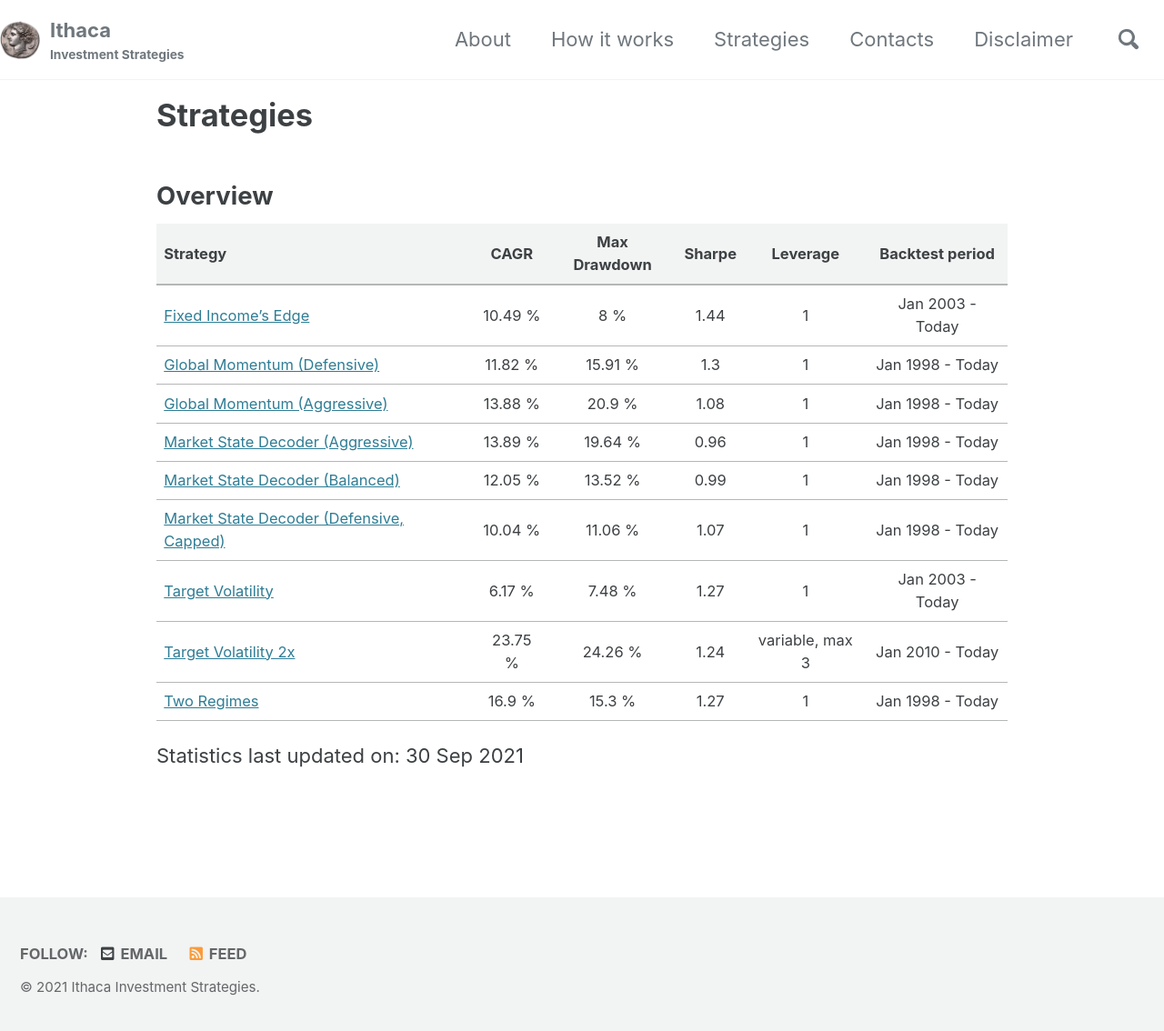
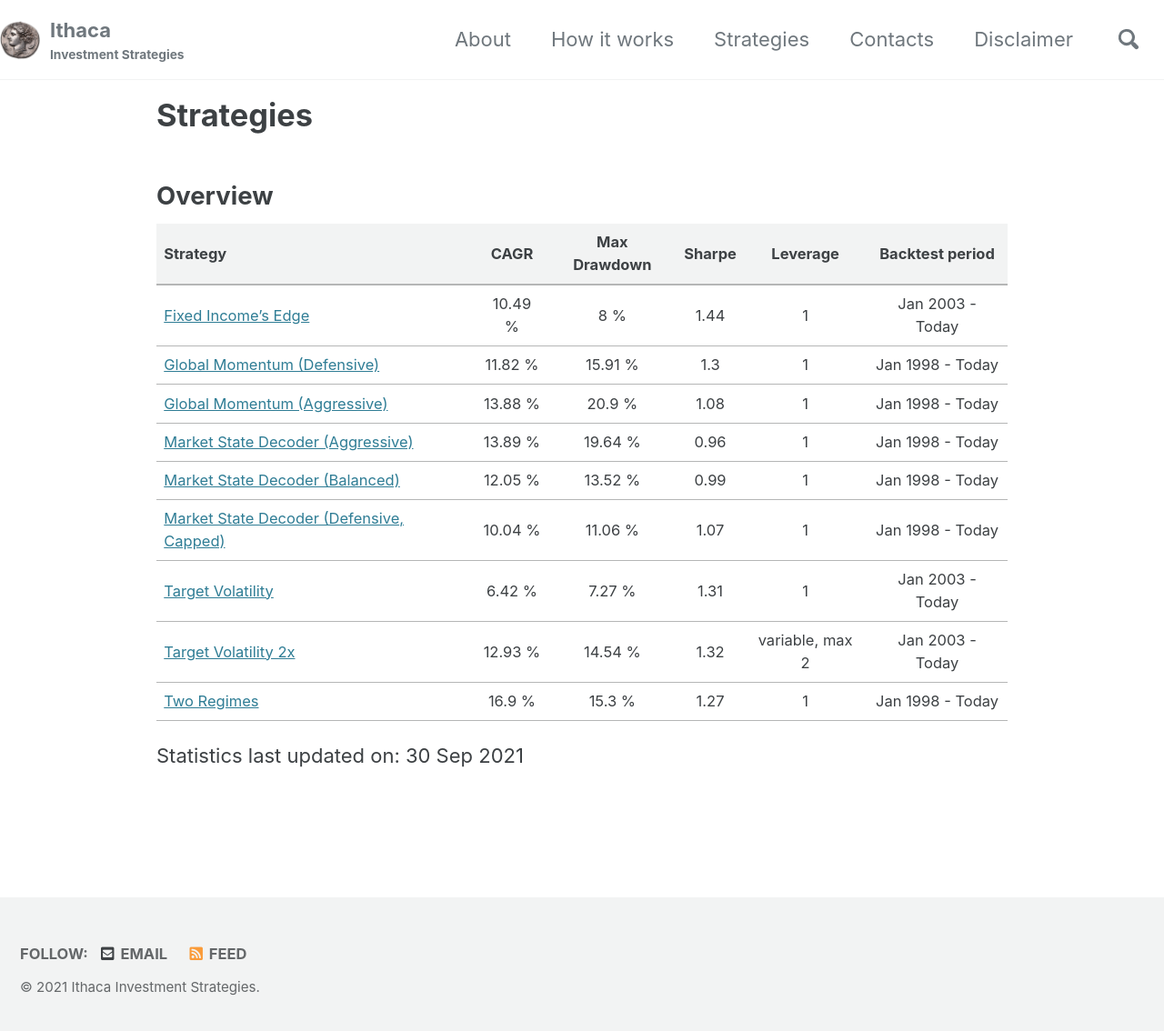
Before and after one commit to IthacaResearch/ithacaresearch.github.io, a Jekyll site: the page built from category/strategies.md, in a window 1280 px wide and 1142 px high. Shown: the top 1134 px of the window at 91% size. Built offline with Jekyll 4.4.1, drawn with Linux system fonts in a browser that asks for light colours; cached includes are drawn as plain includes.

Commit message:
Update strategies.md

```diff
--- a/category/strategies.md
+++ b/category/strategies.md
@@ -14,8 +14,8 @@ sidebar_sort_order: 2
 | [Market State Decoder (Aggressive)](/strategies/market-state-decoder-aggressive) | 13.89 % | 19.64 % | 0.96 | 1 | Jan 1998 - Today |
 | [Market State Decoder (Balanced)](/strategies/market-state-decoder-balanced) | 12.05 % | 13.52 % | 0.99 | 1 | Jan 1998 - Today |
 | [Market State Decoder (Defensive, Capped)](/strategies/market-state-decoder-defensive) | 10.04 % | 11.06 % | 1.07 | 1 | Jan 1998 - Today |
-| [Target Volatility](/strategies/target-volatility) | 6.17 % | 7.48 % | 1.27 | 1 | Jan 2003 - Today |
-| [Target Volatility 2x](/strategies/target-volatility-2x) | 23.75 % | 24.26 % | 1.24 | variable, max 3 | Jan 2010 - Today |
+| [Target Volatility](/strategies/target-volatility) | 6.42 % | 7.27 % | 1.31 | 1 | Jan 2003 - Today |
+| [Target Volatility 2x](/strategies/target-volatility-2x) | 12.93 % | 14.54 % | 1.32 | variable, max 2 | Jan 2003 - Today |
 | [Two Regimes](/strategies/two-regimes) | 16.9 % | 15.3 % | 1.27 | 1 | Jan 1998 - Today |
 
 Statistics last updated on: 30 Sep 2021
```
